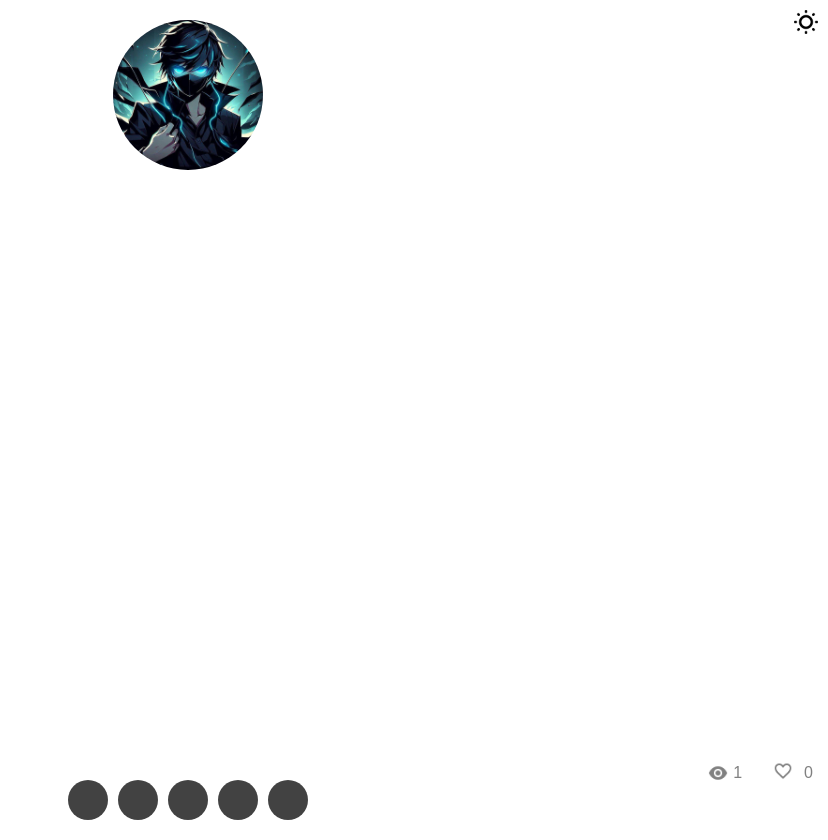
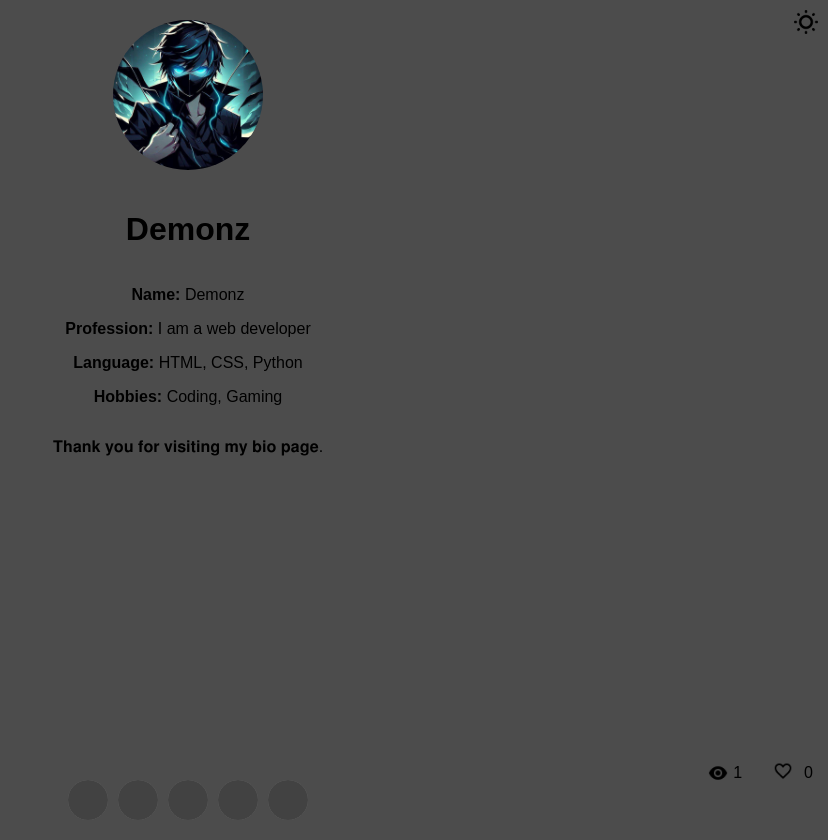
Before and after one commit to DemonzOX/DemonzBio, a plain HTML site: page index.html in a window 1280 px wide. Shown: the whole page, without its empty margins (452-1280 px from the left). Drawn offline with Linux system fonts and the light colour scheme.

Commit message:
Update main.css

```diff
--- a/main.css
+++ b/main.css
@@ -11,10 +11,10 @@ body {
 
 /* Container styling */
 .container {
-    max-width: 100%; /* Make sure the container covers the full width */
+    max-width: 100%;
     margin: 0;
     padding: 20px;
-    background-color: rgba(255, 255, 255, 0.5); /* Default to dark mode */
+    background-color: rgba(0, 0, 0, 0.7); /* Default to dark mode background */
     text-align: left;
     display: flex;
     flex-direction: column;
@@ -33,7 +33,7 @@ body {
     width: 100%;
     height: 100%;
     z-index: 1;
-    opacity: 0.5; /* Lower opacity to blend better with the page */
+    opacity: 0.3; /* Lower opacity for better visibility */
 }
 
 /* Theme toggle button */
@@ -155,13 +155,13 @@ body {
 }
 
 /* Adjust content color based on theme */
-body.day-theme {
-    background-color: rgba(255, 255, 255, 0.9); /* White background with slightly higher opacity */
+body.day-theme .container {
+    background-color: rgba(0, 0, 0, 0.7); /* Same background as dark mode */
     color: #000; /* Black text color for day mode */
 }
 
-body.dark-theme {
-    background-color: rgba(0, 0, 0, 0.9); /* Black background with slightly higher opacity */
+body.dark-theme .container {
+    background-color: rgba(0, 0, 0, 0.7); /* Black background for dark mode */
     color: #fff; /* White text color for dark mode */
 }
 
```
